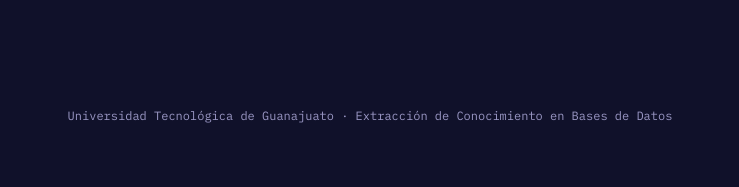
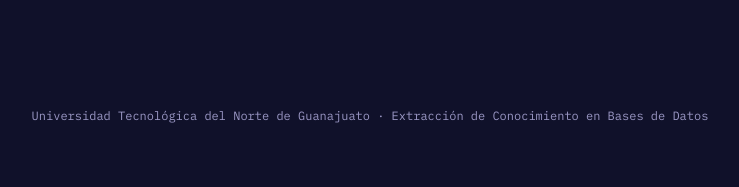
Before and after one commit to AURYSS/ZodiacPipeline, a Flask app: page / in a window 1280 px wide. Shown: the part 1786-1973 px from the top of the page, without its empty margins (270-1009 px from the left). Run offline with Flask 3, Linux system fonts and the light colour scheme; data that the repository does not hold is empty.

Commit message:
mejoras en general

```diff
--- a/app.py
+++ b/app.py
@@ -174,7 +174,7 @@ st.markdown('<div class="main-title">🔮 Zodiacal Clustering Pipeline</div>', u
 st.markdown('<div class="sub-title">Unidad IV: Análisis No Supervisado • Extracción de Conocimientos en Base de Datos</div>', unsafe_allow_html=True)
 
 # Menú de Navegación Lateral (7 Pantallas)
-st.sidebar.image("https://img.icons8.com/nolan/96/crystal-ball.png", width=80)
+st.sidebar.image("static/logo.png", use_container_width=True)
 st.sidebar.markdown("### Navegación del Sistema")
 pantalla = st.sidebar.radio(
     "Seleccione una pantalla:",
--- a/backup_old_version/templates/index.html
+++ b/backup_old_version/templates/index.html
@@ -193,7 +193,7 @@
 </main>
 
 <footer>
-  <p>Universidad Tecnológica de Guanajuato · Extracción de Conocimiento en Bases de Datos</p>
+  <p>Universidad Tecnológica del Norte de Guanajuato · Extracción de Conocimiento en Bases de Datos</p>
 </footer>
 
 <script src="{{ url_for('static', filename='app.js') }}"></script>
```
Also changed, not shown: static/logo.png (added), 1 other file.
